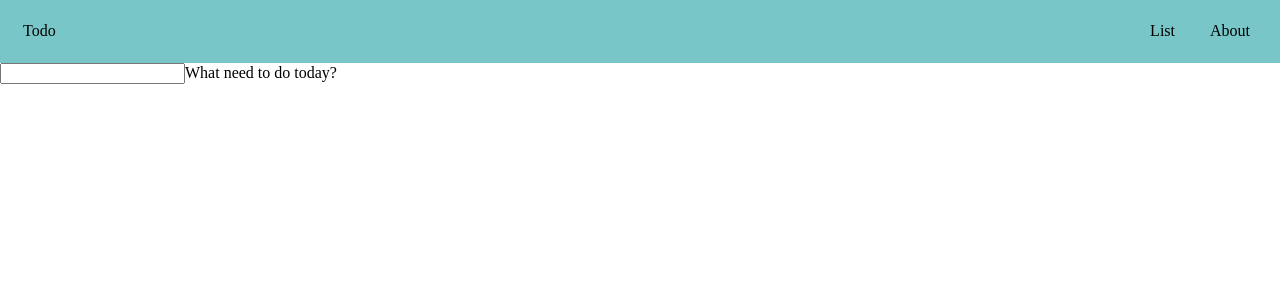
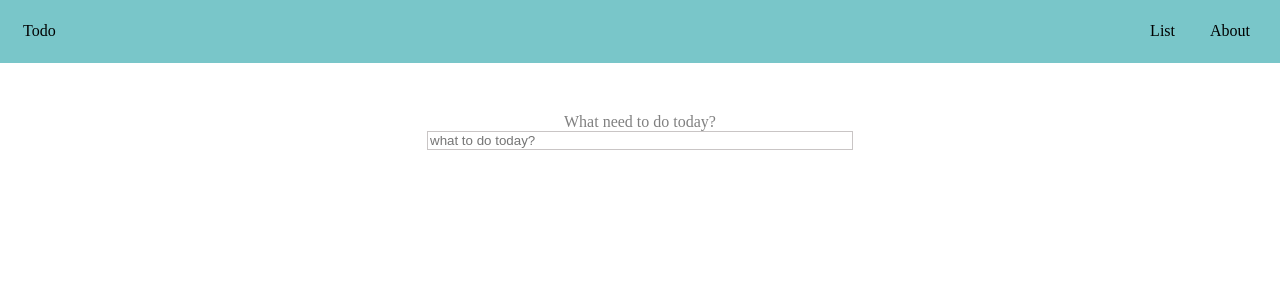
Before and after one commit to DmitryVoloshin/TS-Hooks-todo, a React (Create React App) app: page / in a window 1280 px wide. Shown: the top 300 px of the page. Built offline with nearby package versions, Linux system fonts and the light colour scheme.

Commit message:
connecting all component with each other

```diff
--- a/src/App.tsx
+++ b/src/App.tsx
@@ -1,15 +1,22 @@
-import React from 'react';
+import React,{useState} from 'react';
 
 import './App.css';
 import Header from './components/header/header';
 import TodoForm from './components/todo-form/todo-form';
 
 const App: React.FC = ( ) =>{
+
+  const [todos,setTodos ] = useState([])
+
+  const addHandler = (title:string ) =>{
+      console.log('Add new todo',title)
+  }
+
   return(
     <>
       <Header/>
       <div className="">
-          <TodoForm/>
+          <TodoForm onAdd={addHandler}/>
       </div>
     </>
   )
--- /dev/null
+++ b/src/components/todo-form/todo-form.css
@@ -0,0 +1,15 @@
+.todo-form_block{
+    display: flex;
+    flex-direction: column;
+    justify-content: center;
+    align-items: center;
+    margin-top: 50px;
+}
+.todo-form_block label{
+    color: gray;
+}
+.todo-form_block input{
+    width: 420px;
+    border: 1px solid rgb(201, 197, 197);
+    outline: none;
+}
--- a/src/components/todo-form/todo-form.tsx
+++ b/src/components/todo-form/todo-form.tsx
@@ -1,12 +1,41 @@
-import React from 'react';
+import React,{useState} from 'react';
 
-const TodoForm: React.FC = ( ) =>{
+import './todo-form.css'
+
+interface TodoFormProps{
+    onAdd(title:string): void;
+
+}
+
+
+const TodoForm: React.FC<TodoFormProps> = (props) =>{
+
+    const [ title , setTitle] = useState<string>('');
+
+    const changeHandler = ( event: React.ChangeEvent<HTMLInputElement> ) =>{
+        setTitle(event.target.value)
+    }
+    const keyPressHandler = ( event: React.KeyboardEvent) =>{
+        if(event.key === 'Enter') {
+            props.onAdd(title)
+            setTitle('')
+        }
+    }
+
+
     return(
         <div className="todo-form_block">
-            <input type="text" id="title"/>
-            <label htmlFor="title" className="active">
+              <label htmlFor="title" className="active">
                 What need to do today?
             </label>
+            <input
+                onChange={changeHandler}
+                value={title}
+                onKeyPress={keyPressHandler}
+                type="text"
+                id="title"
+                placeholder="what to do today?"
+            />
         </div>
     )
 }
```
Also changed, not shown: 1 other file (tests, documents, lock files or other folders).
